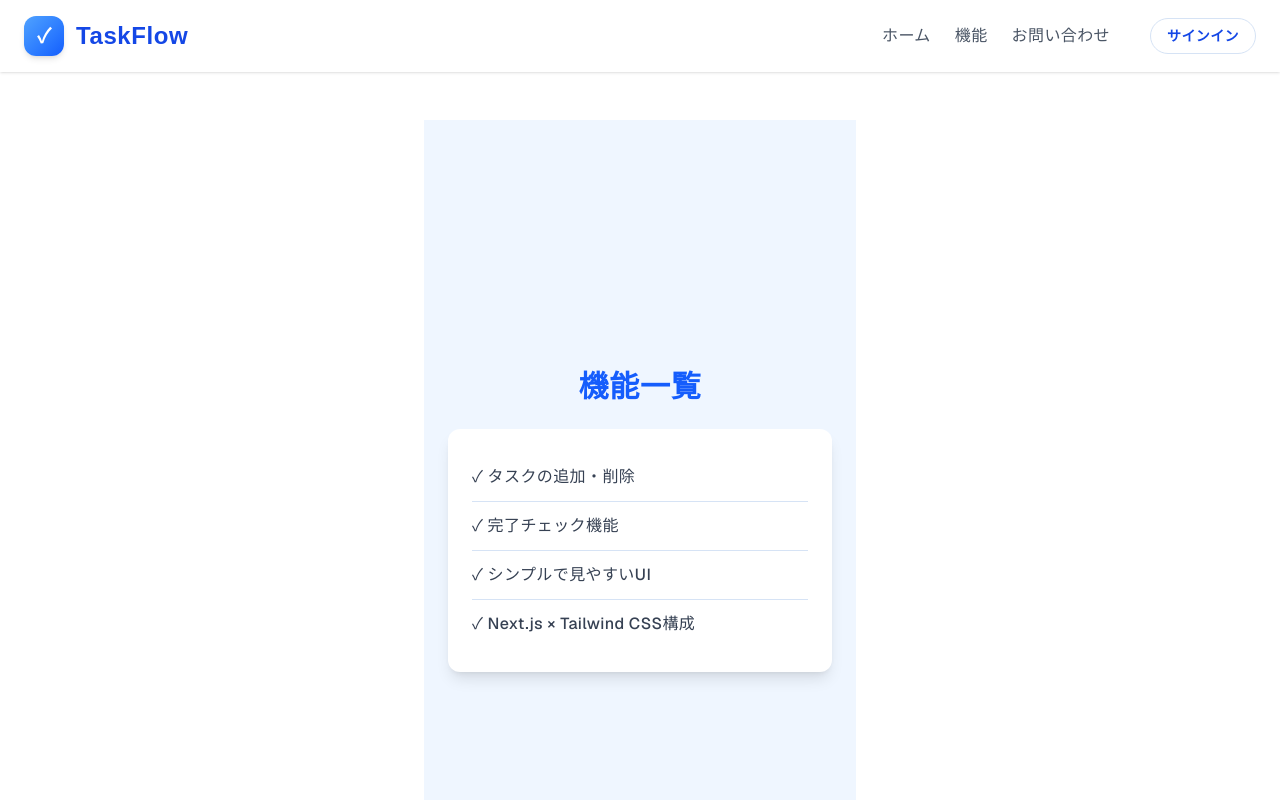
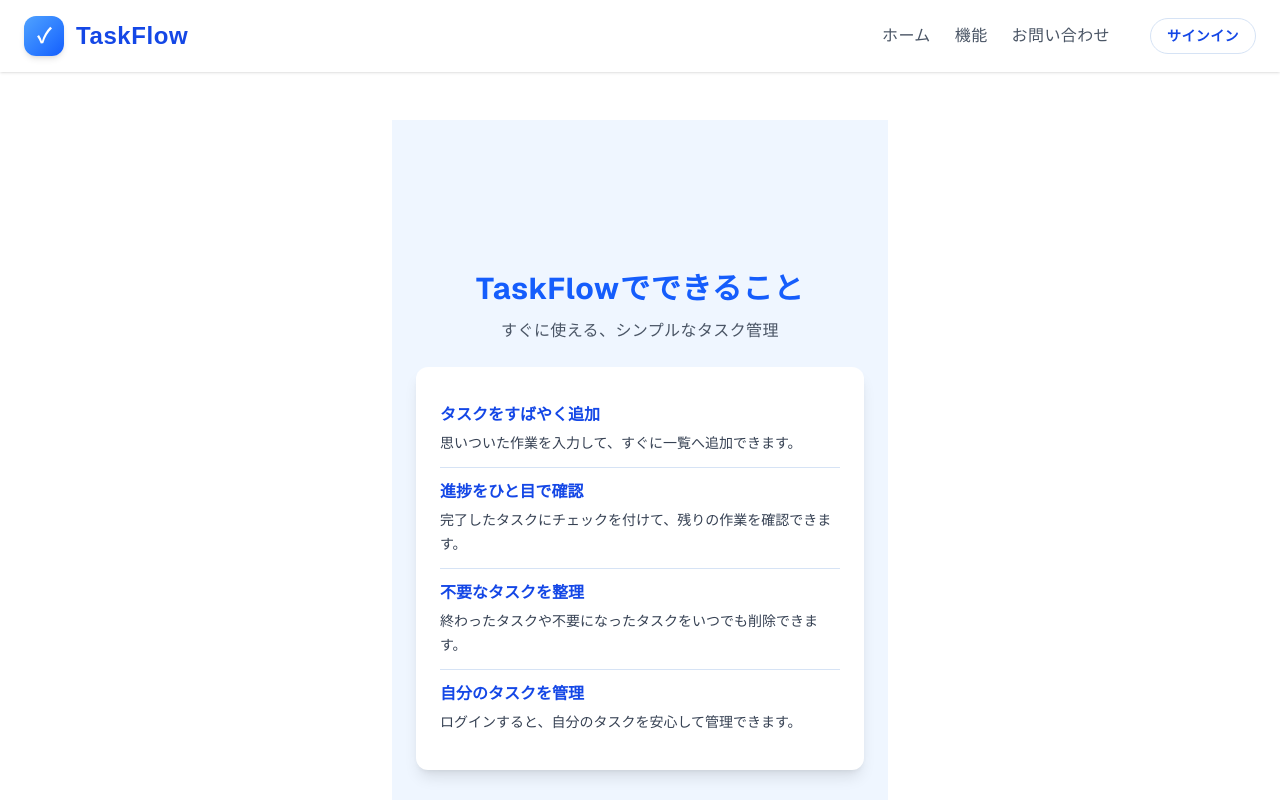
Before and after one commit to nakanishi-web/task-manager, a Next.js app: page /features in a window 1280 px wide. Shown: the top 800 px of the page. Built offline with nearby package versions, Linux system fonts and the light colour scheme.

Commit message:
Update features and feedback pages

```diff
--- a/app/contact/page.tsx
+++ b/app/contact/page.tsx
@@ -1,25 +1,20 @@
 export default function Contact() {
   return (
-
     <main className="min-h-screen bg-blue-50 flex flex-col items-center justify-center px-6 py-12 font-sans">
       <h1 className="text-3xl font-bold text-blue-600 mb-6 tracking-wide">
-        お問い合わせ
+        フィードバック
       </h1>
-      <p className="text-gray-700 font-medium tracking-wide mb-8 text-center w-80">
-        このアプリに関するご質問や、開発者へのご連絡は以下からお願いします。
+      <p className="text-gray-700 font-medium tracking-wide mb-8 text-center max-w-sm leading-7">
+        TaskFlowを使って気づいたことや、あったら嬉しい機能をお聞かせください。
       </p>
-      <div className="bg-white shadow-lg rounded-xl p-6 w-96">
-        <p className="text-gray-700 font-medium tracking-wide mb-4">
-          📧 メール: yourmail@example.com
+      <div className="bg-white shadow-lg rounded-xl p-6 w-full max-w-md text-center">
+        <p className="text-gray-700 font-medium tracking-wide leading-7">
+          いただいたご意見をもとに、より使いやすいアプリへ改善していきます。
         </p>
-        <p className="text-gray-700 font-medium tracking-wide mb-4">
-          💻 GitHub: https://github.com/yourname
-        </p>
-        <p className="text-gray-700 font-medium tracking-wide">
-          🐦 X(Twitter): @yourname
+        <p className="mt-4 text-sm text-gray-500 leading-6">
+          正式なお問い合わせ窓口は、準備が整い次第ご案内します。
         </p>
       </div>
     </main>
-
   );
 }
--- a/app/features/page.tsx
+++ b/app/features/page.tsx
@@ -1,17 +1,30 @@
 export default function Features() {
   return (
-
     <main className="min-h-screen bg-blue-50 flex flex-col items-center justify-center px-6 py-12 font-sans">
-      <h1 className="text-3xl font-bold text-blue-600 mb-6 tracking-wide">
-        機能一覧
+      <h1 className="text-3xl font-bold text-blue-600 mb-3 tracking-wide">
+        TaskFlowでできること
       </h1>
-      <ul className="bg-white shadow-lg rounded-xl p-6 w-96 font-medium tracking-wide text-gray-700">
-        <li className="border-b py-3">✓ タスクの追加・削除</li>
-        <li className="border-b py-3">✓ 完了チェック機能</li>
-        <li className="border-b py-3">✓ シンプルで見やすいUI</li>
-        <li className="py-3">✓ Next.js × Tailwind CSS構成</li>
+      <p className="text-gray-600 font-medium tracking-wide mb-6 text-center">
+        すぐに使える、シンプルなタスク管理
+      </p>
+      <ul className="bg-white shadow-lg rounded-xl p-6 w-full max-w-md text-gray-700">
+        <li className="border-b py-3">
+          <h2 className="font-bold text-blue-700">タスクをすばやく追加</h2>
+          <p className="mt-1 text-sm leading-6">思いついた作業を入力して、すぐに一覧へ追加できます。</p>
+        </li>
+        <li className="border-b py-3">
+          <h2 className="font-bold text-blue-700">進捗をひと目で確認</h2>
+          <p className="mt-1 text-sm leading-6">完了したタスクにチェックを付けて、残りの作業を確認できます。</p>
+        </li>
+        <li className="border-b py-3">
+          <h2 className="font-bold text-blue-700">不要なタスクを整理</h2>
+          <p className="mt-1 text-sm leading-6">終わったタスクや不要になったタスクをいつでも削除できます。</p>
+        </li>
+        <li className="py-3">
+          <h2 className="font-bold text-blue-700">自分のタスクを管理</h2>
+          <p className="mt-1 text-sm leading-6">ログインすると、自分のタスクを安心して管理できます。</p>
+        </li>
       </ul>
     </main>
-
   );
 }
```
